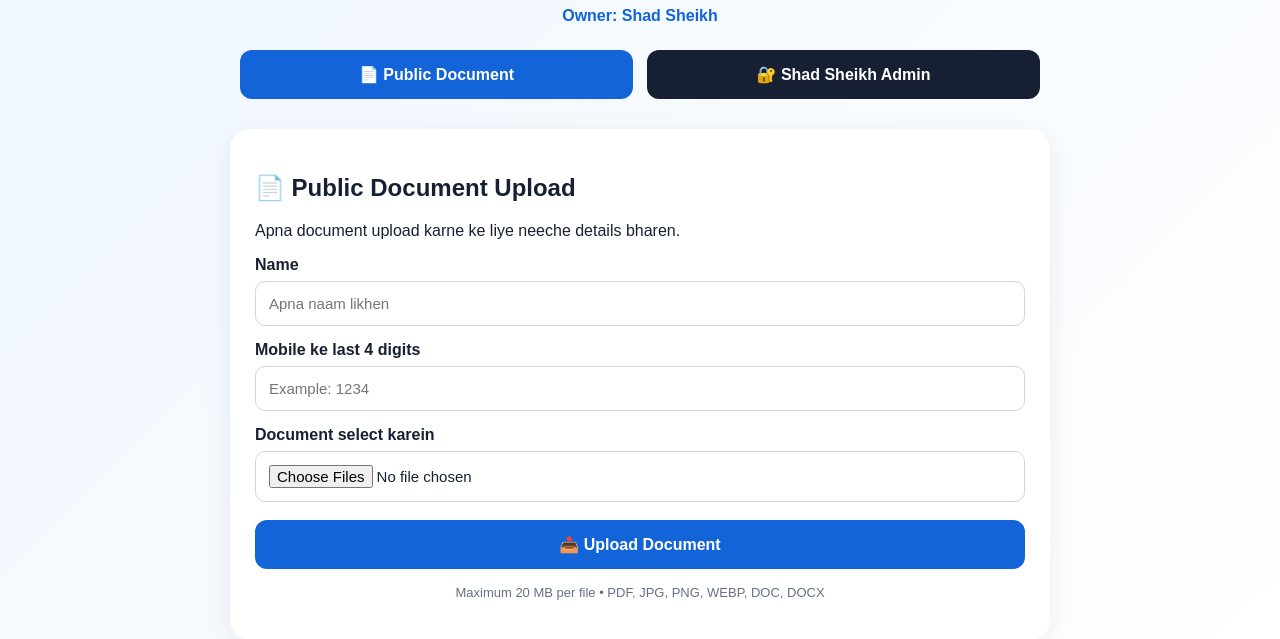
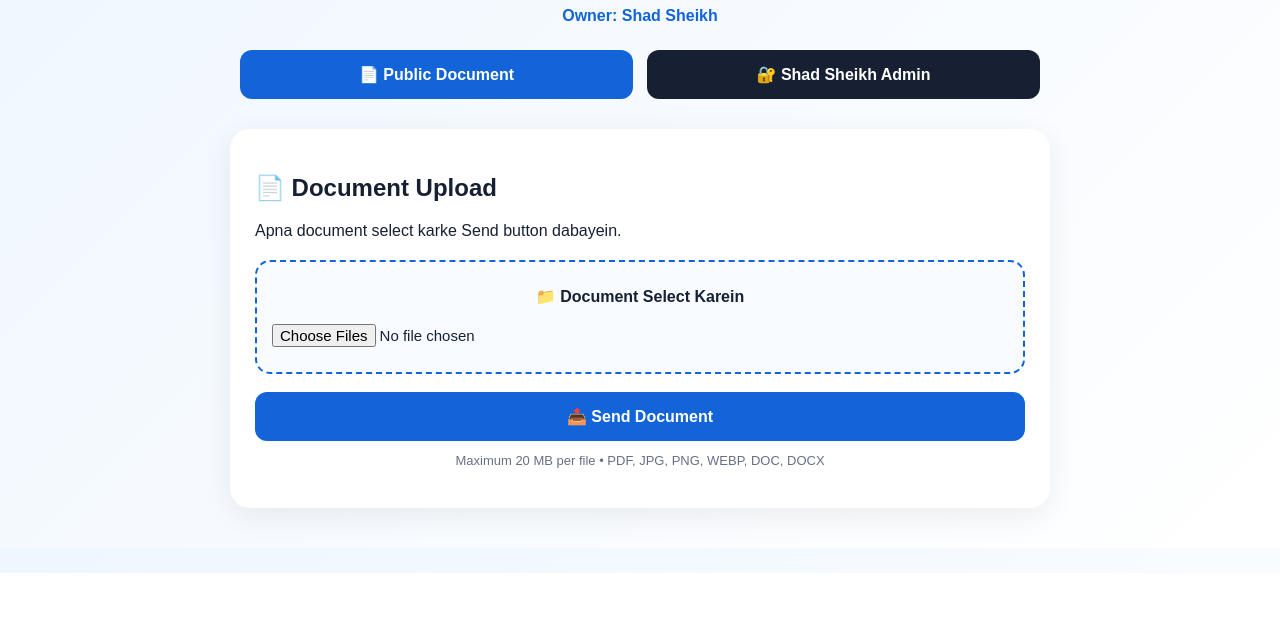
Before and after one commit to thecyberpointcafe-ship-it/thecyberpointcafe, a website: page public/index.html in a window 1280 px wide. Shown: the part 227-866 px from the top of the page. After the commit the page ends 800 px from the top, so only its background shows below. Drawn offline with Linux system fonts and the light colour scheme.

Commit message:
Update index.html

```diff
--- a/public/index.html
+++ b/public/index.html
@@ -1,13 +1,17 @@
+<!DOCTYPE html>
+<html lang="en">
 <head>
 
-<meta name="google-site-verification" content="t4r2bEtLrgrWZTG7sAva4zlqm3hUoJzfeddefrIEYLQ" />
+<meta name="google-site-verification" content="t4r2bEtLrgrWZTG7sAva4zlqm3hUoJzfeddefrIEYLQ">
 
 <title>Shad Sheikh Digital | Online Document & Digital Services</title>
 
 <meta name="description" content="Shad Sheikh Digital - Online document upload, printing and digital services. Upload your documents easily and securely.">
 
 <style>
-*{box-sizing:border-box}
+*{
+  box-sizing:border-box;
+}
 
 body{
   margin:0;
@@ -97,17 +101,17 @@ h1{
   box-shadow:0 8px 30px #00000012;
 }
 
-label{
-  display:block;
-  margin:15px 0 7px;
-  font-weight:bold;
+.file-box{
+  margin-top:20px;
+  padding:25px 15px;
+  border:2px dashed #1264d8;
+  border-radius:15px;
+  text-align:center;
+  background:#f8fbff;
 }
 
-input{
+.file-box input{
   width:100%;
-  padding:13px;
-  border:1px solid #d0d5dd;
-  border-radius:10px;
   font-size:15px;
 }
 
@@ -132,10 +136,18 @@ input{
 }
 
 @media(max-width:600px){
-  h1{font-size:26px}
-  .buttons{grid-template-columns:1fr}
+
+  h1{
+    font-size:26px;
+  }
+
+  .buttons{
+    grid-template-columns:1fr;
+  }
+
 }
 </style>
+
 </head>
 
 <body>
@@ -174,35 +186,19 @@ input{
 
   <div class="card" id="upload">
 
-    <h2>📄 Public Document Upload</h2>
+    <h2>📄 Document Upload</h2>
 
     <p>
-      Apna document upload karne ke liye neeche details bharen.
+      Apna document select karke Send button dabayein.
     </p>
 
     <form id="form">
 
-      <label>Name</label>
+      <div class="file-box">
 
-      <input
-        id="name"
-        type="text"
-        placeholder="Apna naam likhen"
-        required
-      >
+        <strong>📁 Document Select Karein</strong>
 
-      <label>Mobile ke last 4 digits</label>
-
-      <input
-        id="mobileLast4"
-        type="text"
-        maxlength="4"
-        inputmode="numeric"
-        placeholder="Example: 1234"
-        required
-      >
-
-      <label>Document select karein</label>
+        <br><br>
 
         <input
           id="files"
@@ -212,8 +208,10 @@ input{
           required
         >
 
+      </div>
+
       <button class="btn upload" type="submit">
-        📤 Upload Document
+        📤 Send Document
       </button>
 
     </form>
@@ -229,57 +227,55 @@ input{
 </div>
 
 <script>
+
 const form = document.getElementById("form");
 const msg = document.getElementById("msg");
 
-form.addEventListener("submit", async function(e) {
+form.addEventListener("submit", async function(e){
+
   e.preventDefault();
 
-  const name = document.getElementById("name").value.trim();
-  const mobileLast4 = document.getElementById("mobileLast4").value.trim();
   const files = document.getElementById("files").files;
 
-  if (!/^\d{4}$/.test(mobileLast4)) {
-    msg.textContent = "❌ Mobile ke sirf last 4 digits daalein.";
-    return;
-  }
-
-  if (!files.length) {
+  if(!files.length){
     msg.textContent = "❌ Document select karein.";
     return;
   }
 
   const fd = new FormData();
 
-  fd.append("name", name);
-  fd.append("last4", mobileLast4);
-
-  for (const file of files) {
+  for(const file of files){
     fd.append("documents", file);
   }
 
-  msg.textContent = "⏳ Upload ho raha hai...";
+  msg.textContent = "⏳ Document send ho raha hai...";
 
-  try {
-    const r = await fetch("/api/upload", {
-      method: "POST",
-      body: fd
+  try{
+
+    const r = await fetch("/api/upload",{
+      method:"POST",
+      body:fd
     });
 
     const data = await r.json();
 
-    if (!r.ok) {
+    if(!r.ok){
       msg.textContent = "❌ " + (data.error || "Upload failed");
       return;
     }
 
-    msg.textContent = "✅ Document successfully upload ho gaya.";
+    msg.textContent = "✅ Document successfully send ho gaya.";
+
     form.reset();
 
-  } catch (error) {
+  }catch(error){
+
     msg.textContent = "❌ Server se connection nahi ho paaya.";
+
   }
+
 });
+
 </script>
 
 </body>
```
Lines whose indentation alone changed are shown as unchanged.
